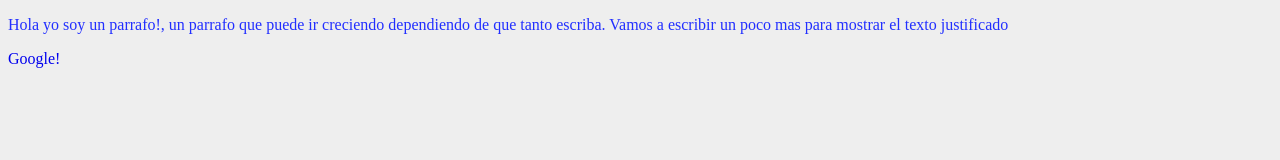
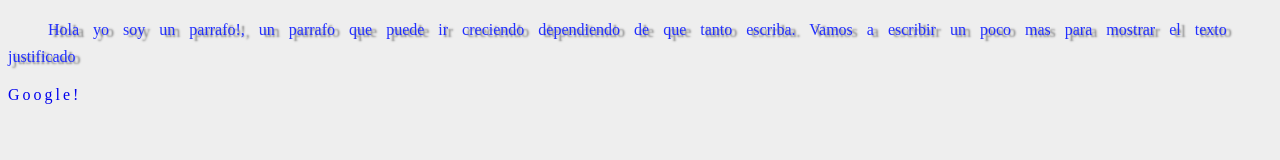
Before and after one commit to hilarionq/Aprende-JS-ES9, a plain HTML site: page css/CSS-Texto/index.html in a window 1280 px wide. Drawn offline with Linux system fonts and the light colour scheme.

Commit message:
Word spacing y text shadow

```diff
--- a/css/CSS-Texto/main.css
+++ b/css/CSS-Texto/main.css
@@ -5,8 +5,14 @@ body {
 p {
   color: #222fff;
   text-align: left;
+  text-indent: 40px;
+  line-height: 1.7;
+  word-spacing: 10px;
+  text-shadow: 5px 2px 2px rgba(0,0,0,0.5);
 }
 
 a {
   text-decoration: none;
+  text-transform: capitalize;
+  letter-spacing: 3px;
 }
```
